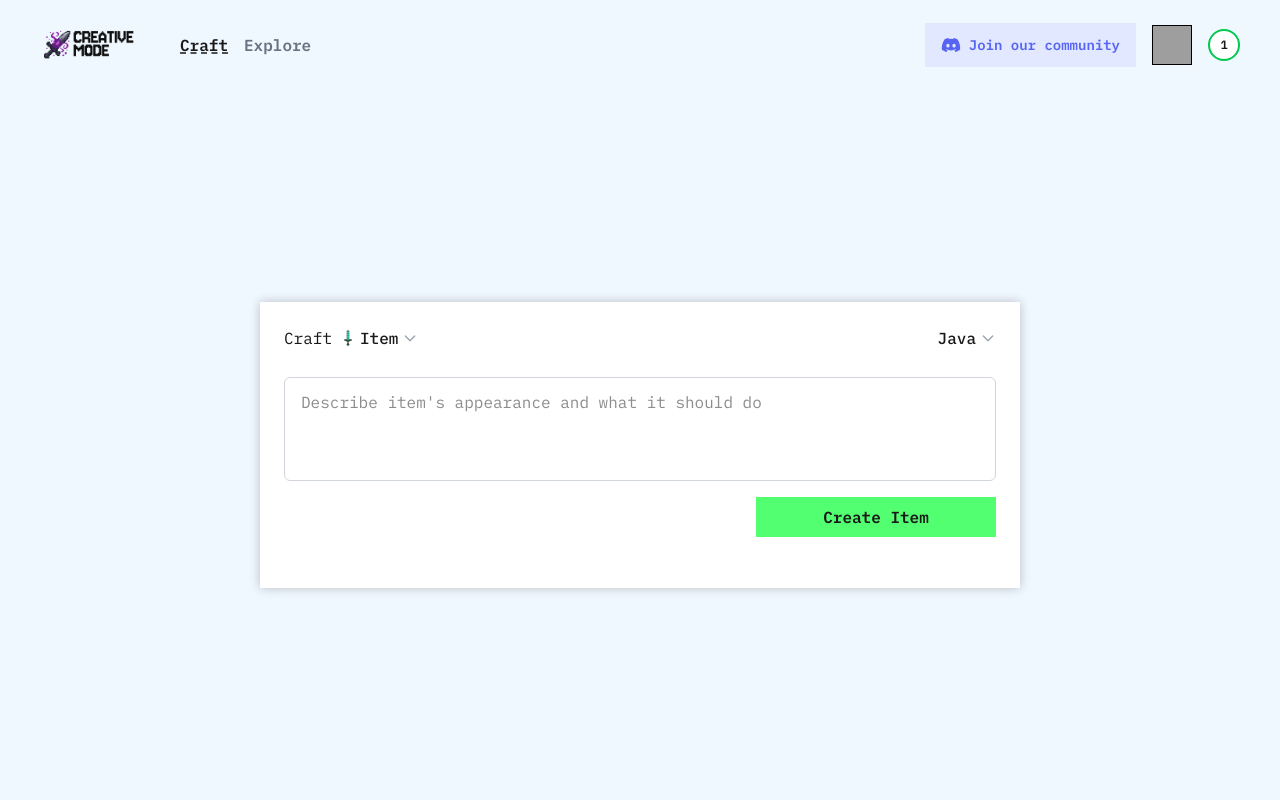
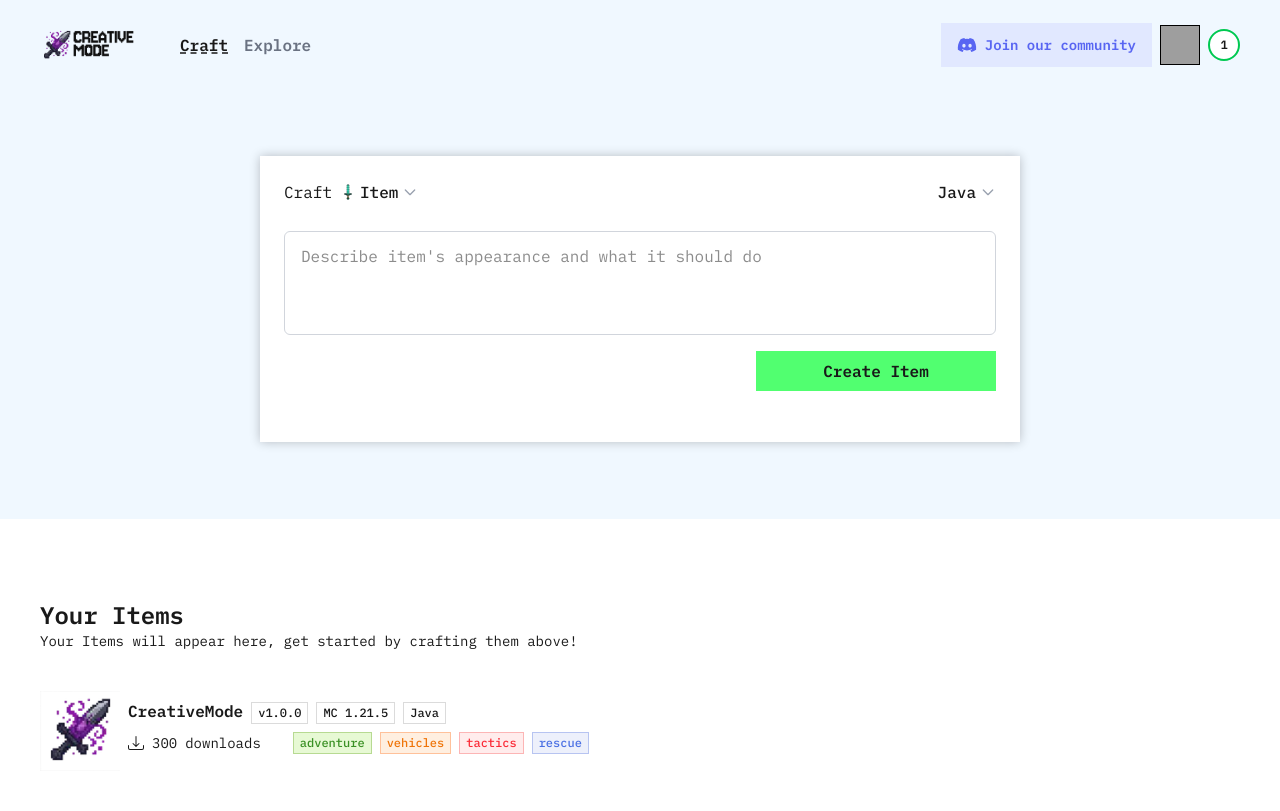
Before and after one commit to murtinha/frontend-takehome, a Next.js app: page / in a window 1280 px wide. Built offline with nearby package versions, Linux system fonts and the light colour scheme; grey boxes are pictures that could not be loaded; a web font is replaced by a local one.

Commit message:
adding item card and list

```diff
--- a/app/page.tsx
+++ b/app/page.tsx
@@ -1,11 +1,18 @@
 import CraftBox from "../components/craft-box";
+import ItemListSection from "../components/item-list-section";
 
 export default function Home() {
   return (
     <div
-      className={`flex flex-col items-center justify-center h-[calc(100vh-var(--header-height))] bg-create`}
+      className={`flex flex-col items-center justify-center h-[calc(100vh-var(--header-height))]`}
     >
-      <CraftBox />
+      <div className="mb-10 w-full flex justify-center items-center bg-create h-full min-h-[440px]">
+        <CraftBox />
+      </div>
+
+      <div className="w-full flex justify-center items-center mt-10 bg-white">
+        <ItemListSection />
+      </div>
     </div>
   );
 }
--- a/components/header/index.tsx
+++ b/components/header/index.tsx
@@ -10,7 +10,7 @@ export default function Header() {
   const selectedRoute = usePathname();
 
   return (
-    <div className="w-full h-[var(--header-height)] bg-create flex items-center py-6 px-4 desktop:px-10">
+    <div className="w-full h-[var(--header-height)] min-h-[var(--header-height)] bg-create flex items-center py-6 px-4 desktop:px-10">
       <HeaderLogo />
 
       <div className="flex-1">
@@ -38,7 +38,7 @@ export default function Header() {
         </div>
       </div>
 
-      <div className="flex items-center gap-2 desktop:gap-4 ml-2">
+      <div className="flex items-center gap-2 ml-2">
         <button className="bg-discord-bg text-discord-text px-3 py-2 desktop:px-4 desktop:py-3 hover:opacity-90 transition-opacity flex items-center gap-1.5 desktop:gap-2 text-xs desktop:text-sm font-semibold">
           <FaDiscord className="w-3.5 h-3.5 desktop:w-5 desktop:h-5" />
           <span className="hidden desktop:inline">Join our community</span>
--- /dev/null
+++ b/components/item-card/index.tsx
@@ -0,0 +1,56 @@
+import Image from "next/image";
+import { BsDownload } from "react-icons/bs";
+import Badge from "../ui/badge";
+
+export default function ItemCard() {
+  return (
+    <div className="flex w-full h-[80px] gap-2">
+      <Image
+        src="/creativemode-mobile.webp"
+        alt="CreativeMode"
+        width={80}
+        height={80}
+        className="w-20 h-20"
+      />
+      <div className="flex py-2 w-full flex-col">
+        <div className="flex items-baseline">
+          <div className="text-md font-bold mr-2">CreativeMode</div>
+          <div className="flex gap-2">
+            <Badge variant="outline" size="sm">
+              v1.0.0
+            </Badge>
+            <Badge variant="outline" size="sm">
+              MC 1.21.5
+            </Badge>
+            <Badge variant="outline" size="sm">
+              Java
+            </Badge>
+          </div>
+        </div>
+
+        <div className="flex items-center mt-2">
+          <div className="flex items-center gap-2 mr-4">
+            <BsDownload className="w-4 h-4" />
+            <span className="text-sm">300</span>
+            <span className="text-sm">downloads</span>
+          </div>
+          <div className="flex items-center gap-2 mr-4"></div>
+          <div className="flex items-center gap-2 flex-1">
+            <Badge variant="success" size="sm">
+              adventure
+            </Badge>
+            <Badge variant="warning" size="sm">
+              vehicles
+            </Badge>
+            <Badge variant="error" size="sm">
+              tactics
+            </Badge>
+            <Badge variant="info" size="sm">
+              rescue
+            </Badge>
+          </div>
+        </div>
+      </div>
+    </div>
+  );
+}
--- /dev/null
+++ b/components/item-list-section/index.tsx
@@ -0,0 +1,16 @@
+import ItemCard from "../item-card";
+
+export default function ItemListSection() {
+  return (
+    <div className="flex w-full px-10 flex-col mb-10">
+      <div className="text-2xl font-bold">Your Items</div>
+      <div className="text-sm">
+        Your Items will appear here, get started by crafting them above!
+      </div>
+
+      <div className="flex flex-col gap-2 mt-10">
+        <ItemCard />
+      </div>
+    </div>
+  );
+}
```
